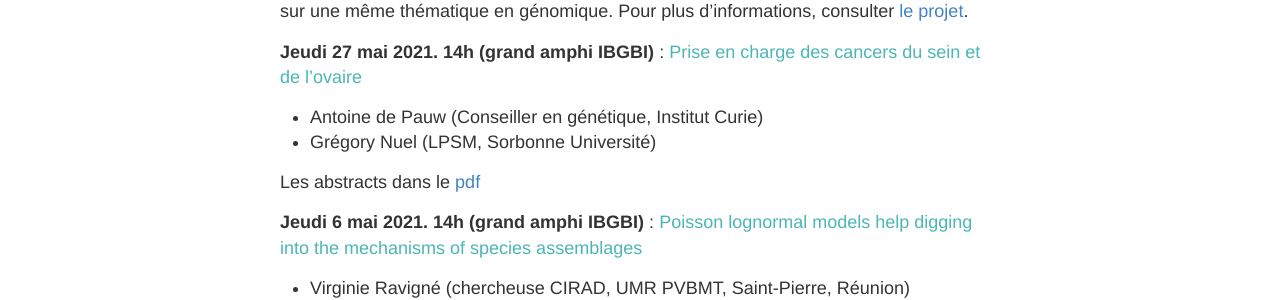
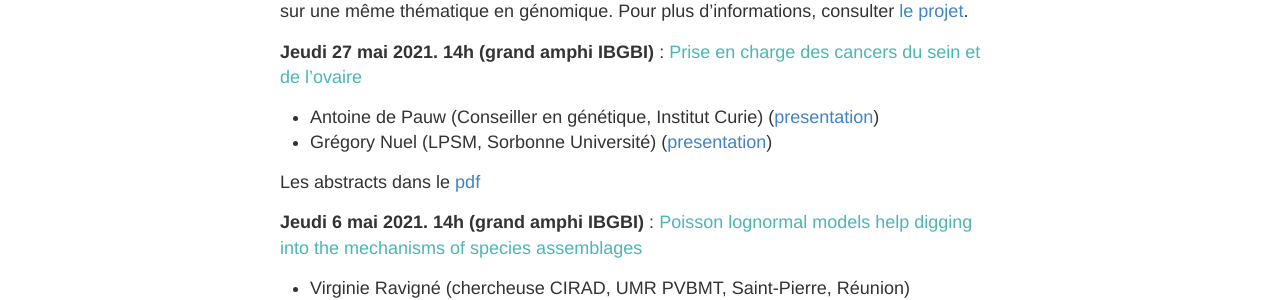
Before and after one commit to MathForGenomics/MathForGenomics.github.io, a Jekyll site: the page built from exposes.md, in a window 1280 px wide. Shown: the part 230-530 px from the top of the page. Built offline with Jekyll 4.4.1, drawn with Linux system fonts in a browser that asks for light colours.

Commit message:
Update exposes.md

```diff
--- a/exposes.md
+++ b/exposes.md
@@ -7,8 +7,8 @@ permalink: /exposes/
 Durant le second semestre, nous organisons au LaMME un séminaire en deux exposés sur une même thématique en génomique. Pour plus d'informations, consulter [le projet](projet.md).
 
 **Jeudi 27 mai 2021. 14h (grand amphi IBGBI)** : <span style="color:rgb(75, 182, 180)">Prise en charge des cancers du sein et de l’ovaire</span>
-- Antoine de Pauw (Conseiller en génétique, Institut Curie)
-- Grégory Nuel (LPSM, Sorbonne Université)
+- Antoine de Pauw (Conseiller en génétique, Institut Curie) ([presentation](dePauw.pdf))
+- Grégory Nuel (LPSM, Sorbonne Université) ([presentation](talk_nuel2021genetics_evry.pdf))
 
 Les abstracts dans le [pdf](ABSTRACT/27_mai2021.pdf)
 
```
